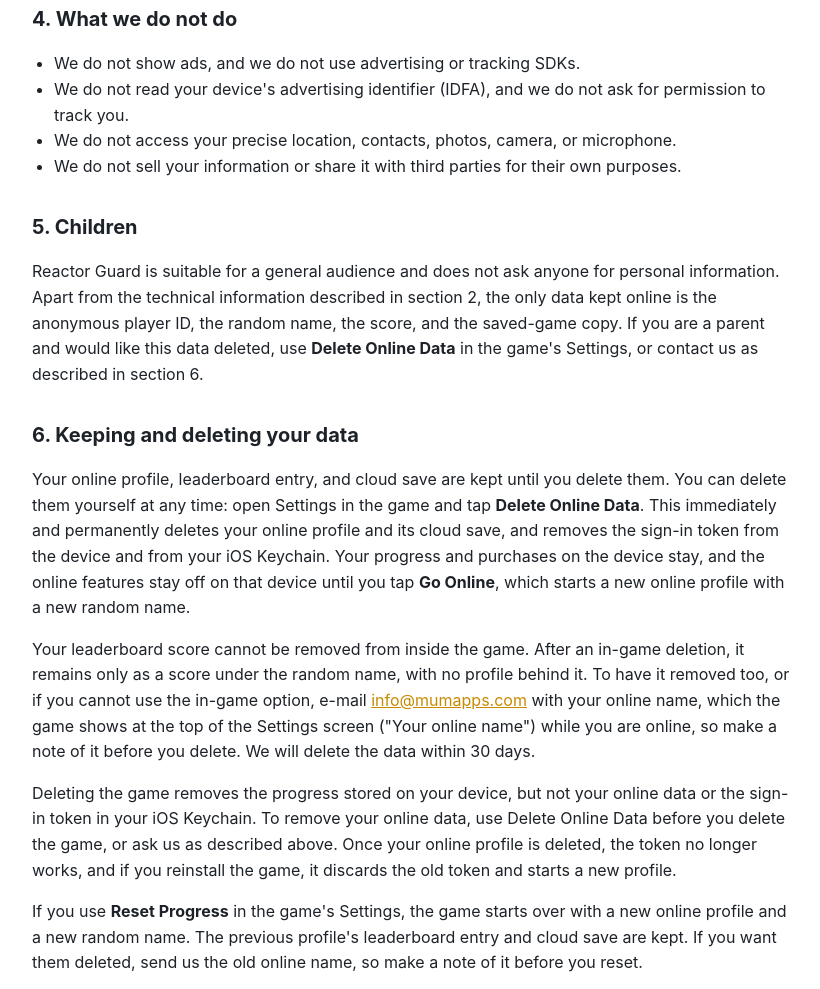
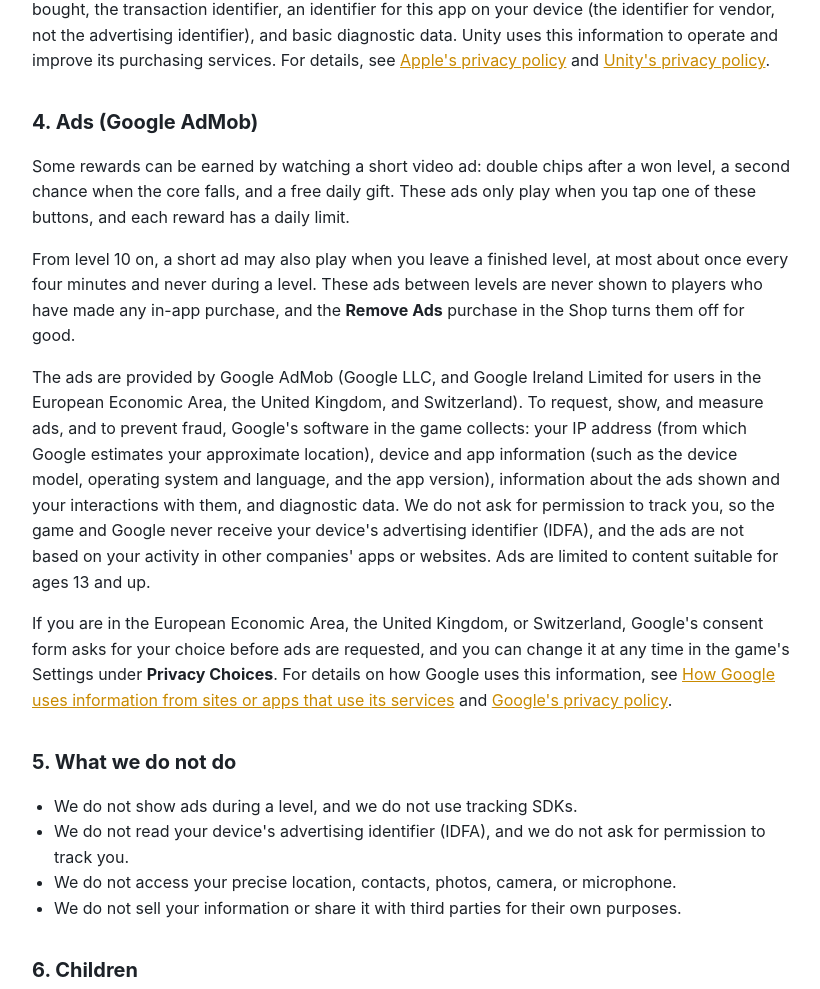
Before and after one commit to Soykaaaa/mumapps-site, a plain HTML site: page reactorguard/privacy.html in a window 1280 px wide. Shown: the part 1472-2461 px from the top of the page, without its empty margins (228-1048 px from the left). Drawn offline with Linux system fonts and the light colour scheme.

Commit message:
Privacy: Google AdMob ads (rewarded, between levels from level 10, Remove Ads)

```diff
--- a/reactorguard/privacy.html
+++ b/reactorguard/privacy.html
@@ -4,7 +4,7 @@
 <meta charset="utf-8">
 <meta name="viewport" content="width=device-width, initial-scale=1">
 <title>Reactor Guard – Privacy Policy</title>
-<meta name="description" content="Privacy policy for Reactor Guard by MUM Apps: no ads or tracking, an anonymous online player ID, and how to have your data deleted.">
+<meta name="description" content="Privacy policy for Reactor Guard by MUM Apps: ads by Google AdMob without tracking, an anonymous online player ID, and how to have your data deleted.">
 <style>
   :root { --bg: #ffffff; --text: #1d2228; --muted: #5a6470; --line: #e3e7ec; --accent: #c98a00; --box: #f6f8fa; }
   @media (prefers-color-scheme: dark) { :root { --bg: #12161b; --text: #e6eaef; --muted: #9aa5b1; --line: #2a313a; --accent: #ffc94a; --box: #1a2027; } }
@@ -21,14 +21,15 @@
 <body>
 <main>
 <h1>Reactor Guard – Privacy Policy</h1>
-<p class="muted">Last updated: November 21, 2026</p>
+<p class="muted">Last updated: November 24, 2026</p>
 
 <p>Reactor Guard is a game made by MUM Apps, an independent developer. This policy explains what information the game uses, why it uses it, and what choices you have. If you have any questions, write to us at <a href="mailto:info@mumapps.com">info@mumapps.com</a>.</p>
 
 <div class="box">
 <p><strong>In short</strong></p>
 <ul>
-<li>No ads, no tracking, and no analytics of our own.</li>
+<li>Ads by Google AdMob: optional ads you can watch for a reward, and from level 10 an occasional short ad between levels. Any purchase, or Remove Ads, turns the ads between levels off.</li>
+<li>No tracking: the game does not ask for permission to track you, so it never gets your device's advertising identifier.</li>
 <li>No account: the game never asks for your name, e-mail address, or password.</li>
 <li>The online leaderboard and cloud save use an anonymous player ID and a random player name.</li>
 <li>Payments are handled by Apple. We never see your payment details.</li>
@@ -54,27 +55,33 @@
 <h2>3. Purchases</h2>
 <p>In-app purchases are made through the Apple App Store, and Apple processes the payment. The game receives only a confirmation of which product was bought, along with a transaction identifier, so that the item can be added to your game. The Unity software the game uses to connect to the App Store also sends Unity information about the shop and your purchases: which product was bought, the transaction identifier, an identifier for this app on your device (the identifier for vendor, not the advertising identifier), and basic diagnostic data. Unity uses this information to operate and improve its purchasing services. For details, see <a href="https://www.apple.com/legal/privacy/">Apple's privacy policy</a> and <a href="https://unity.com/legal/game-player-and-app-user-privacy-policy">Unity's privacy policy</a>.</p>
 
-<h2>4. What we do not do</h2>
+<h2>4. Ads (Google AdMob)</h2>
+<p>Some rewards can be earned by watching a short video ad: double chips after a won level, a second chance when the core falls, and a free daily gift. These ads only play when you tap one of these buttons, and each reward has a daily limit.</p>
+<p>From level 10 on, a short ad may also play when you leave a finished level, at most about once every four minutes and never during a level. These ads between levels are never shown to players who have made any in-app purchase, and the <strong>Remove Ads</strong> purchase in the Shop turns them off for good.</p>
+<p>The ads are provided by Google AdMob (Google LLC, and Google Ireland Limited for users in the European Economic Area, the United Kingdom, and Switzerland). To request, show, and measure ads, and to prevent fraud, Google's software in the game collects: your IP address (from which Google estimates your approximate location), device and app information (such as the device model, operating system and language, and the app version), information about the ads shown and your interactions with them, and diagnostic data. We do not ask for permission to track you, so the game and Google never receive your device's advertising identifier (IDFA), and the ads are not based on your activity in other companies' apps or websites. Ads are limited to content suitable for ages 13 and up.</p>
+<p>If you are in the European Economic Area, the United Kingdom, or Switzerland, Google's consent form asks for your choice before ads are requested, and you can change it at any time in the game's Settings under <strong>Privacy Choices</strong>. For details on how Google uses this information, see <a href="https://policies.google.com/technologies/partner-sites">How Google uses information from sites or apps that use its services</a> and <a href="https://policies.google.com/privacy">Google's privacy policy</a>.</p>
+
+<h2>5. What we do not do</h2>
 <ul>
-<li>We do not show ads, and we do not use advertising or tracking SDKs.</li>
+<li>We do not show ads during a level, and we do not use tracking SDKs.</li>
 <li>We do not read your device's advertising identifier (IDFA), and we do not ask for permission to track you.</li>
 <li>We do not access your precise location, contacts, photos, camera, or microphone.</li>
 <li>We do not sell your information or share it with third parties for their own purposes.</li>
 </ul>
 
-<h2>5. Children</h2>
-<p>Reactor Guard is suitable for a general audience and does not ask anyone for personal information. Apart from the technical information described in section 2, the only data kept online is the anonymous player ID, the random name, the score, and the saved-game copy. If you are a parent and would like this data deleted, use <strong>Delete Online Data</strong> in the game's Settings, or contact us as described in section 6.</p>
+<h2>6. Children</h2>
+<p>Reactor Guard is suitable for a general audience and does not ask anyone for personal information. Apart from the technical information described in sections 2 and 4, the only data kept online is the anonymous player ID, the random name, the score, and the saved-game copy. If you are a parent and would like this data deleted, use <strong>Delete Online Data</strong> in the game's Settings, or contact us as described in section 7.</p>
 
-<h2>6. Keeping and deleting your data</h2>
+<h2>7. Keeping and deleting your data</h2>
 <p>Your online profile, leaderboard entry, and cloud save are kept until you delete them. You can delete them yourself at any time: open Settings in the game and tap <strong>Delete Online Data</strong>. This immediately and permanently deletes your online profile and its cloud save, and removes the sign-in token from the device and from your iOS Keychain. Your progress and purchases on the device stay, and the online features stay off on that device until you tap <strong>Go Online</strong>, which starts a new online profile with a new random name.</p>
 <p>Your leaderboard score cannot be removed from inside the game. After an in-game deletion, it remains only as a score under the random name, with no profile behind it. To have it removed too, or if you cannot use the in-game option, e-mail <a href="mailto:info@mumapps.com">info@mumapps.com</a> with your online name, which the game shows at the top of the Settings screen ("Your online name") while you are online, so make a note of it before you delete. We will delete the data within 30 days.</p>
 <p>Deleting the game removes the progress stored on your device, but not your online data or the sign-in token in your iOS Keychain. To remove your online data, use Delete Online Data before you delete the game, or ask us as described above. Once your online profile is deleted, the token no longer works, and if you reinstall the game, it discards the old token and starts a new profile.</p>
 <p>If you use <strong>Reset Progress</strong> in the game's Settings, the game starts over with a new online profile and a new random name. The previous profile's leaderboard entry and cloud save are kept. If you want them deleted, send us the old online name, so make a note of it before you reset.</p>
 
-<h2>7. Your rights</h2>
+<h2>8. Your rights</h2>
 <p>Depending on where you live (for example, under the GDPR in the EU or the Turkish data protection law, KVKK), you may have the right to access, correct, or delete your data, or to object to its processing. To exercise these rights, write to <a href="mailto:info@mumapps.com">info@mumapps.com</a>. We will respond within 30 days.</p>
 
-<h2>8. Changes</h2>
+<h2>9. Changes</h2>
 <p>If this policy changes, we will update this page and the date at the top.</p>
 <p class="muted"><a href="/reactorguard/support">Support</a> · <a href="/reactorguard/">Reactor Guard</a></p>
 </main>
```
